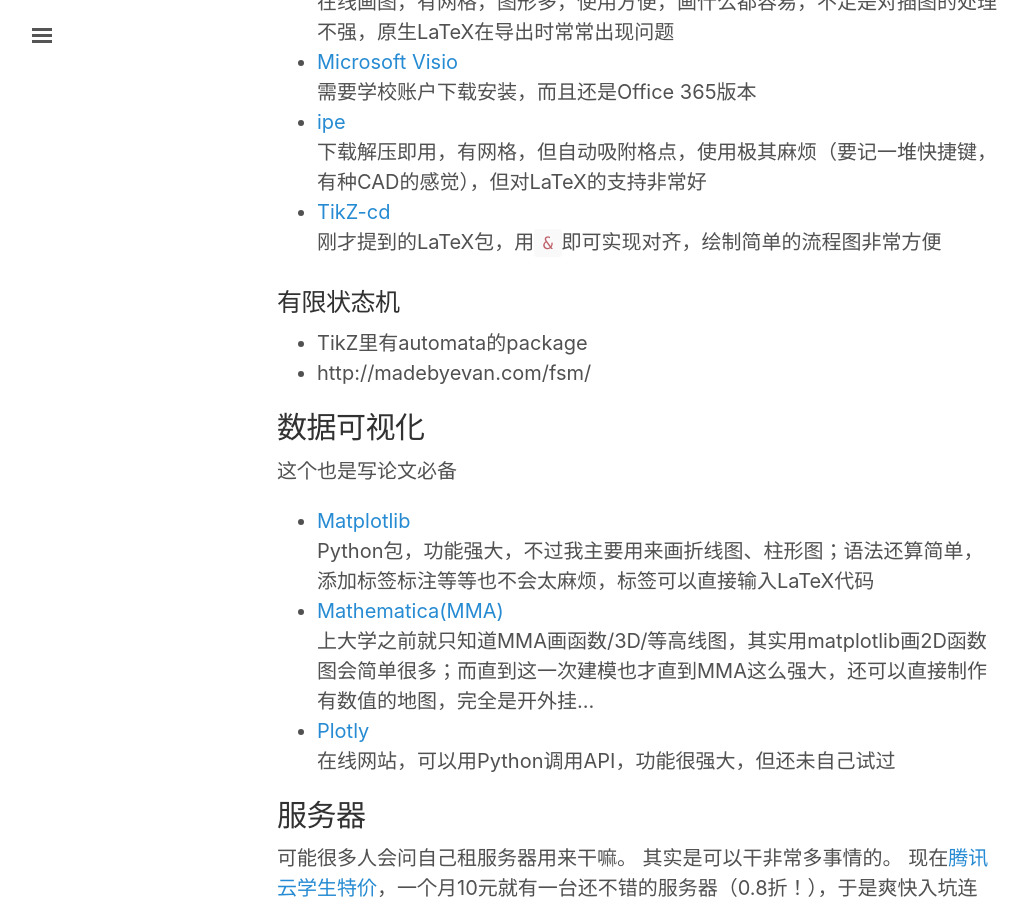
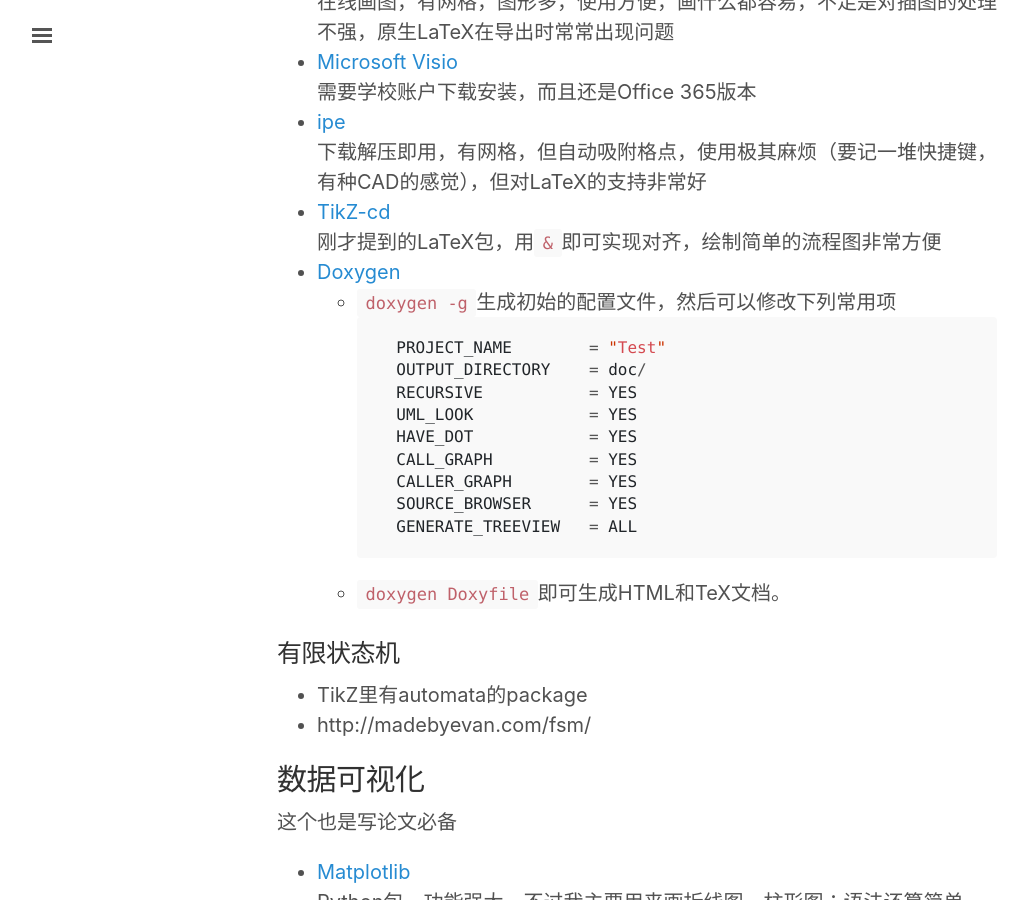
Before and after one commit to Ewenwan/chhzh123.github.io, a Jekyll site: the page built from _posts/2019-01-31-tools-setup.md, in a window 1280 px wide and 900 px high, scrolled down 5941 px. Shown: the whole window, without its empty margins (3-1031 px from the left). Built offline with Jekyll 4.4.1, drawn with Linux system fonts in a browser that asks for light colours; nearby versions of some CDN libraries; comment, search, counter and statistics services are not loaded.

Commit message:
[blog] Update tool - Doxygen

````diff
--- a/_posts/2019-01-31-tools-setup.md
+++ b/_posts/2019-01-31-tools-setup.md
@@ -196,6 +196,20 @@
 下载解压即用，有网格，但自动吸附格点，使用极其麻烦（要记一堆快捷键，有种CAD的感觉），但对LaTeX的支持非常好
 * [TikZ-cd](http://ctan.math.washington.edu/tex-archive/graphics/pgf/contrib/tikz-cd/tikz-cd-doc.pdf)<br/>
 刚才提到的LaTeX包，用`&`即可实现对齐，绘制简单的流程图非常方便
+* [Doxygen](https://www.doxygen.nl/index.html)
+	* `doxygen -g`生成初始的配置文件，然后可以修改下列常用项
+	```python
+	PROJECT_NAME        = "Test"
+	OUTPUT_DIRECTORY    = doc/
+	RECURSIVE           = YES
+	UML_LOOK            = YES
+	HAVE_DOT            = YES
+	CALL_GRAPH          = YES
+	CALLER_GRAPH        = YES
+	SOURCE_BROWSER      = YES
+	GENERATE_TREEVIEW   = ALL
+	```
+	* `doxygen Doxyfile`即可生成HTML和TeX文档。
 
 ### 有限状态机
 * TikZ里有automata的package
````
